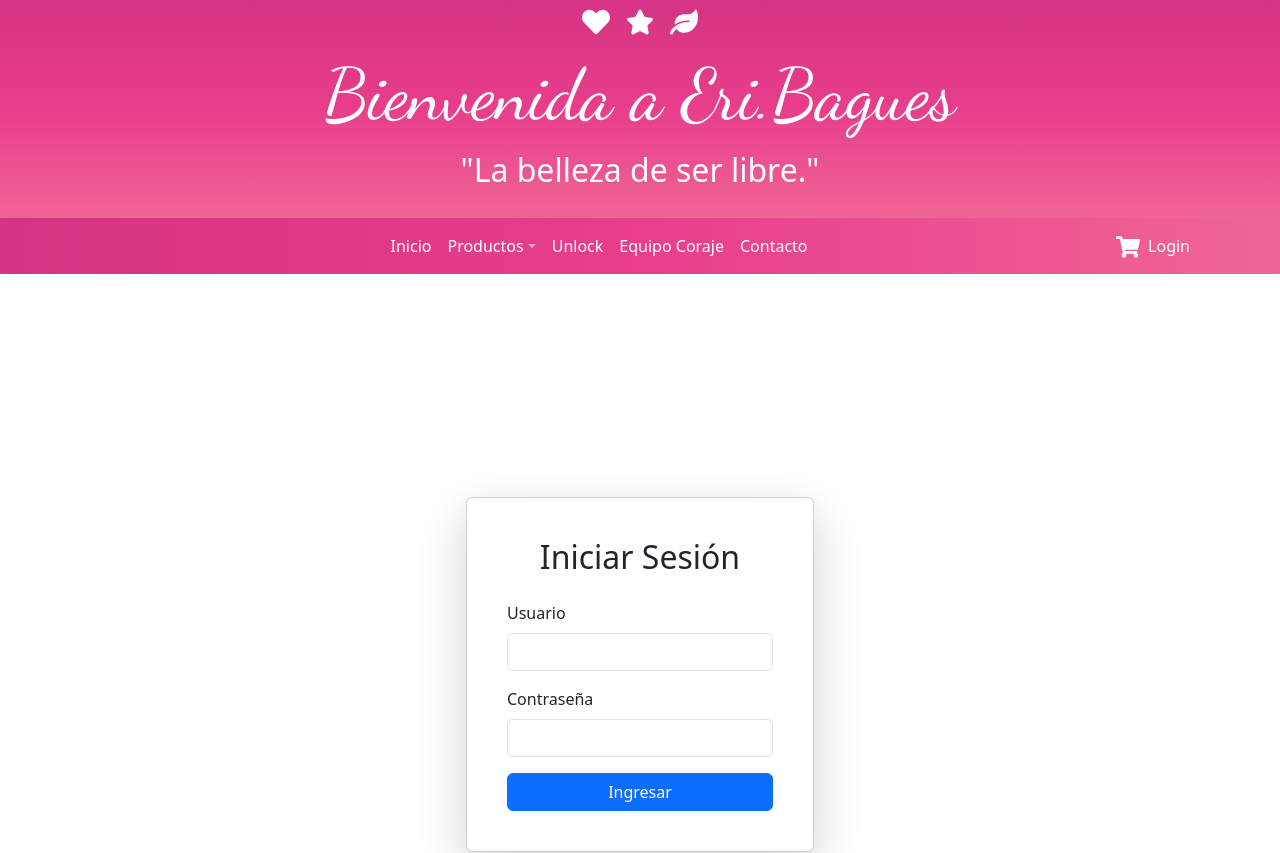
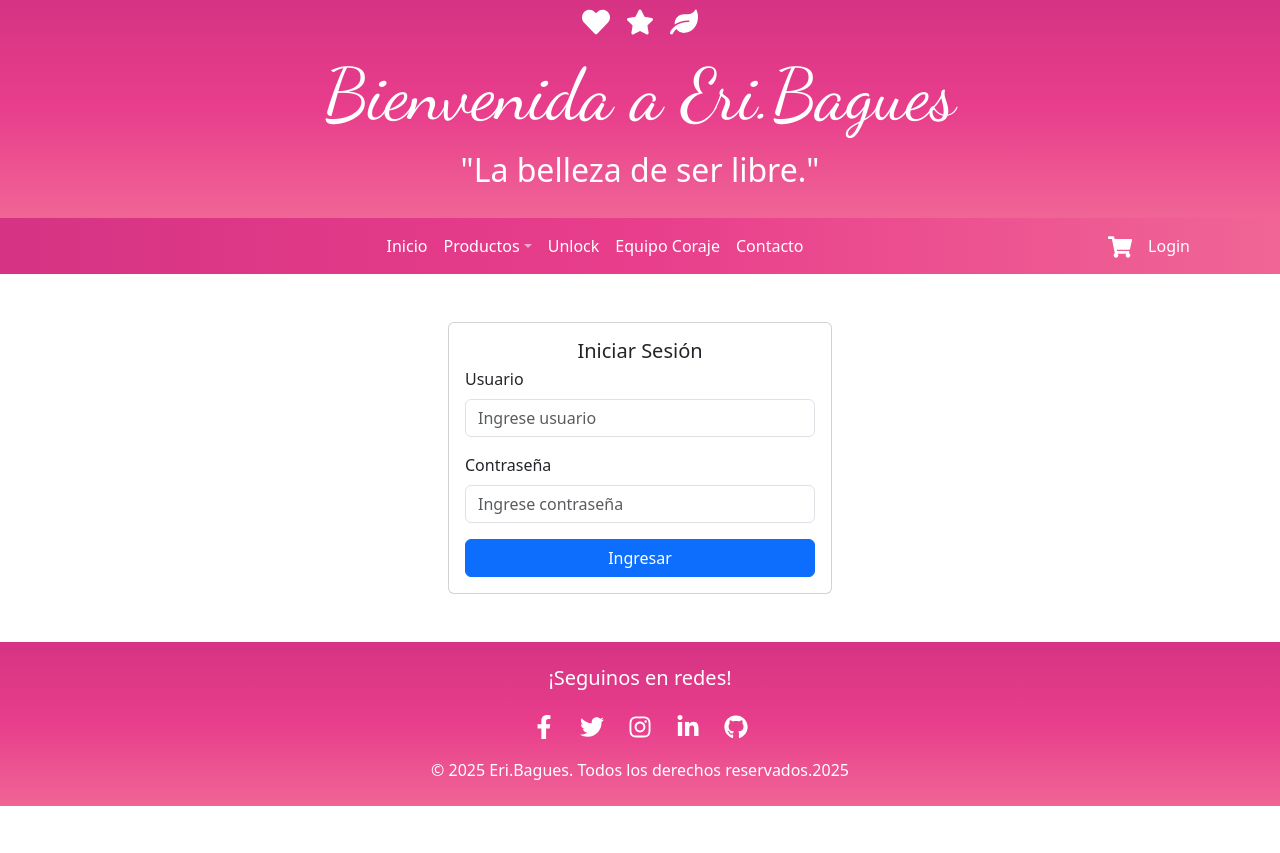
Before and after one commit to FedeSistemas23/Proyecto-TalentoTech-2025--FDV, a React (Vite) app: page /login in a window 1280 px wide. Shown: the top 853 px of the page. After the commit the page ends 806 px from the top, so only its background shows below. Built offline with nearby package versions, Linux system fonts and the light colour scheme.

Commit message:
login y logout

```diff
--- a/src/App.jsx
+++ b/src/App.jsx
@@ -38,7 +38,7 @@ function App() {
                         <Route path="/login" element={<Login />} />
                         <Route path="/CrudProductos" element={<ProtectedRoute><CrudProductos /></ProtectedRoute>} />
                         <Route path="/contacto" element={<Contacto />} />
-                        <Route path="/carrito" element={<Carrito />} />
+                        <Route path="/carrito" element={<ProtectedRoute><Carrito /></ProtectedRoute>} />
                         <Route path="/crud" element={<CrudProductos />} />
                     </Routes>
                     <Footer />
--- a/src/components/Menu.jsx
+++ b/src/components/Menu.jsx
@@ -43,7 +43,7 @@ export default function Menu() {
             <Nav.Link as={Link} to="/contacto" style={linkStyle}>Contacto</Nav.Link>
           </Nav>
           <div className="d-flex align-items-center">
-            <Link to="/carrito" className="text-white position-relative">
+            <Link to="/carrito" className="text-white position-relative me-2">
               <FaShoppingCart size={24} />
               {totalItems > 0 && (
                 <Badge pill bg="danger" className="position-absolute top-0 start-100 translate-middle">
@@ -51,8 +51,6 @@ export default function Menu() {
                 </Badge>
               )}
             </Link>
-          </div>
-
             <Nav>
               {!isAuth ? (
                 <Nav.Link as={Link} to="/login" style={linkStyle}>Login</Nav.Link>
@@ -62,6 +60,7 @@ export default function Menu() {
                 </Button>
               )}
             </Nav>
+          </div>
         </Navbar.Collapse>
       </Container>
     </Navbar>
--- a/src/pages/CrudProductos.jsx
+++ b/src/pages/CrudProductos.jsx
@@ -1,5 +1,6 @@
 import React, { useEffect, useState } from 'react';
-
+import { useAuth } from "./AuthContext";
+import { useNavigate } from "react-router-dom";
 import { Table, Button, Form, Modal } from 'react-bootstrap';
 
 const API_URL = 'https://6829df1bab2b5004cb350975.mockapi.io/imagenesBagues';
@@ -7,8 +8,10 @@ const API_URL = 'https://6829df1bab2b5004cb350975.mockapi.io/imagenesBagues';
 const CrudProductos = () => {
   const [productos, setProductos] = useState([]);
   const [show, setShow] = useState(false);
-  const [form, setForm] = useState({ title: '', description: '', price: '', stock: '', image: '' });
+  const [form, setForm] = useState({ title: '', description: '', price: '', pricewhitdiscount: '', stock: '', image: '' });
   const [editId, setEditId] = useState(null);
+  const { user, logout } = useAuth();
+  const navigate = useNavigate();
 
   const getProductos = async () => {
     const res = await fetch(API_URL);
@@ -27,10 +30,14 @@ const CrudProductos = () => {
     if (producto) {
       setForm({
         ...producto,
-        price: Number(producto.price),
-        stock: Number(producto.stock)
+        title: (producto.nombre),
+        description: (producto.descripcion),
+        price: Number(producto.precioregular),
+        pricewhitdiscount:Number(producto.preciodescuento),
+        stock: Number(producto.stock),
+        imange: (producto.imagen),
       });
-      setEditId(producto.id);
+      setEditId(producto.Id);
     }
   };
 
@@ -38,9 +45,14 @@ const CrudProductos = () => {
     e.preventDefault();
 
     const productData = {
-      ...form,
-      price: Number(form.price),
-      stock: Number(form.stock)
+      nombre: form.title,
+      descripcion: form.description,
+      precioregular: Number(form.price),
+      preciodescuento: Number(form.pricewhitdiscount),
+      stock: Number(form.stock),
+      imagen: form.image,
+      // si querés que el precio con descuento sea igual al regular:
+
     };
 
     const method = editId ? 'PUT' : 'POST';
@@ -56,9 +68,9 @@ const CrudProductos = () => {
     getProductos();
   };
 
-  const eliminarProducto = async (id) => {
+  const eliminarProducto = async (Id) => {
     if (window.confirm('¿Seguro que quieres eliminar este producto?')) {
-      await fetch(`${API_URL}/${id}`, { method: 'DELETE' });
+      await fetch(`${API_URL}/${Id}`, { method: 'DELETE' });
       getProductos();
     }
   };
@@ -67,9 +79,18 @@ const CrudProductos = () => {
     getProductos();
   }, []);
 
+  const handleLogout = () => {
+    logout();
+    navigate("/");
+  };
+
   return (
+
     <div className="container mt-4">
-      <h2>CRUD de Productos</h2>
+      <h2>Gestion de Stock</h2>
+      <Button variant="outline-light" onClick={handleLogout}>
+        Cerrar sesión
+      </Button>
       <Button className="mb-3" onClick={() => handleShow()}>Agregar Producto</Button>
       <Table striped bordered hover>
         <thead>
@@ -85,7 +106,7 @@ const CrudProductos = () => {
         </thead>
         <tbody>
           {productos.map(prod => (
-            <tr key={prod.id}>
+            <tr key={prod.Id}>
               <td>{prod.nombre}</td>
               <td>{prod.descripcion}</td>
               <td>${Number(prod.precioregular).toFixed(2)}</td>
@@ -139,6 +160,15 @@ const CrudProductos = () => {
               />
             </Form.Group>
             <Form.Group className="mb-2">
+              <Form.Label>Precio</Form.Label>
+              <Form.Control
+                type="number"
+                value={form.pricewhitdiscount}
+                onChange={e => setForm({ ...form, pricewhitdiscount: Number(e.target.value) })}
+                required
+              />
+            </Form.Group>
+            <Form.Group className="mb-2">
               <Form.Label>Stock</Form.Label>
               <Form.Control
                 type="number"
@@ -160,6 +190,7 @@ const CrudProductos = () => {
         </Modal.Body>
       </Modal>
     </div>
+
   );
 };
 
--- a/src/pages/Login.jsx
+++ b/src/pages/Login.jsx
@@ -1,4 +1,4 @@
-import React, { useState } from 'react';
+/*import React, { useState } from 'react';
 import { useNavigate } from 'react-router-dom';
 import { Form, Button, Container, Row, Col, Card } from 'react-bootstrap';
 
@@ -44,4 +44,65 @@ const Login = () => {
   );
 };
 
-export default Login;
+export default Login;*/
+
+import { useState } from "react";
+import { useNavigate } from "react-router-dom";
+import { useAuth } from "./AuthContext";
+import { Form, Button, Container, Alert, Card } from "react-bootstrap";
+
+export default function Login()
+{
+  const [user, setUser] = useState("");
+  const [pass, setPass] = useState("");
+  const [error, setError] = useState("");
+  const { login } = useAuth();
+  const navigate = useNavigate();
+
+  const handleSubmit = (e) =>
+    {
+    e.preventDefault();
+    if (login(user, pass))
+      {
+      navigate("/CrudProductos");
+    } else {
+      setError("Usuario o contraseña inválidos");
+    }
+  };
+
+  return (
+    <Container className="d-flex justify-content-center mt-5">
+      <Card style={{ width: "24rem" }}>
+        <Card.Body>
+          <Card.Title className="mb-1 text-center">Iniciar Sesión</Card.Title>
+          {error && <Alert variant="danger">{error}</Alert>}
+          <Form onSubmit={handleSubmit}>
+            <Form.Group className="mb-3">
+              <Form.Label>Usuario</Form.Label>
+              <Form.Control
+                type="text"
+                placeholder="Ingrese usuario"
+                value={user}
+                onChange={(e) => setUser(e.target.value)}
+              />
+            </Form.Group>
+
+            <Form.Group className="mb-3">
+              <Form.Label>Contraseña</Form.Label>
+              <Form.Control
+                type="password"
+                placeholder="Ingrese contraseña"
+                value={pass}
+                onChange={(e) => setPass(e.target.value)}
+              />
+            </Form.Group>
+
+            <Button variant="primary" type="submit" className="w-100">
+              Ingresar
+            </Button>
+          </Form>
+        </Card.Body>
+      </Card>
+    </Container>
+  );
+}
```
Lines whose indentation alone changed are shown as unchanged.
